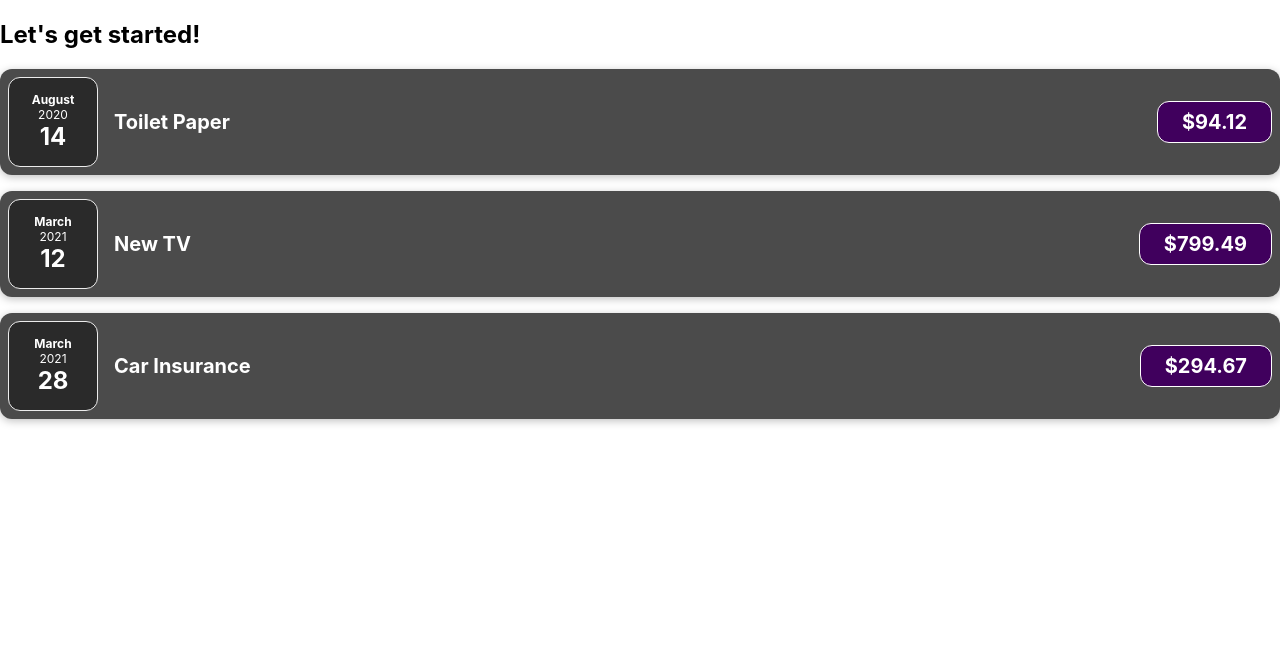
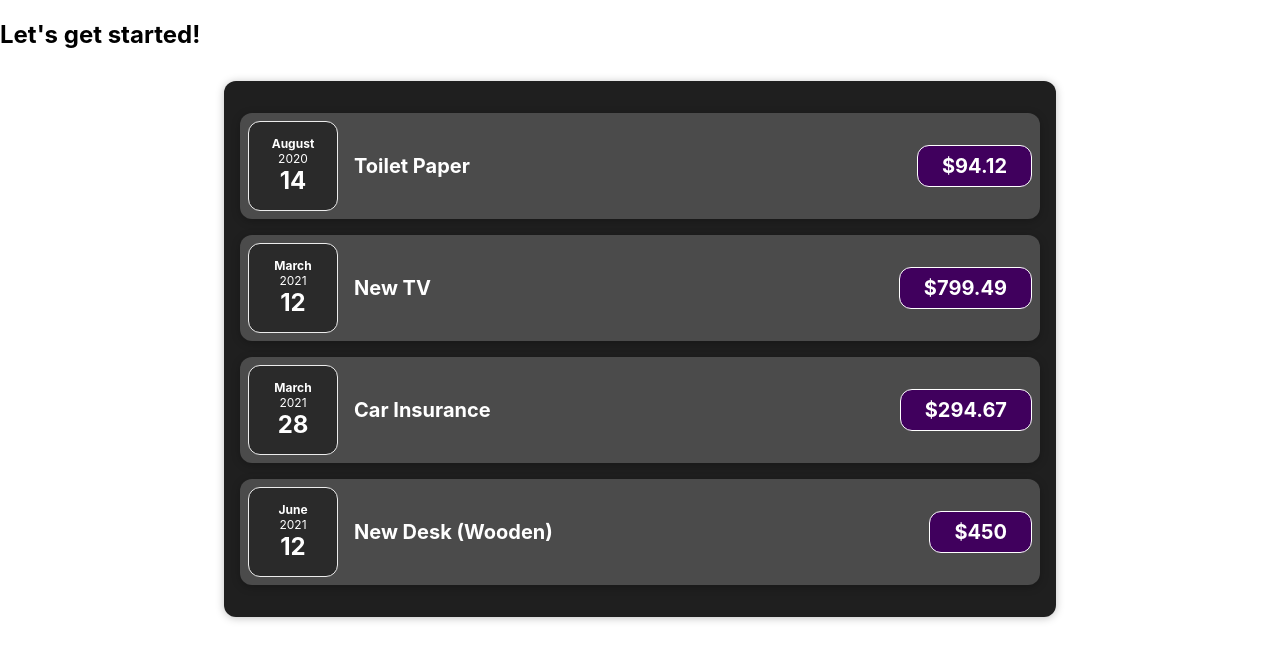
Before and after one commit to JosephCW/react-the-complete-guide, a React (Create React App) app: page / in a window 1280 px wide. Shown: the top 660 px of the page. Built offline with nearby package versions, Linux system fonts and the light colour scheme.

Commit message:
Create component for holding multiple expenses

```diff
--- a/src/App.js
+++ b/src/App.js
@@ -1,4 +1,4 @@
-import ExpenseItem from './components/ExpenseItem';
+import ExpenseList from './components/ExpenseList';
 
 import './App.css';
 
@@ -28,21 +28,7 @@
   return (
     <div>
       <h2>Let's get started!</h2>
-      <ExpenseItem
-        title={expenses[0].title}
-        amount={expenses[0].amount}
-        date={expenses[0].date}
-      ></ExpenseItem>
-      <ExpenseItem
-        title={expenses[1].title}
-        amount={expenses[1].amount}
-        date={expenses[1].date}
-      ></ExpenseItem>
-      <ExpenseItem
-        title={expenses[2].title}
-        amount={expenses[2].amount}
-        date={expenses[2].date}
-      ></ExpenseItem>
+      <ExpenseList expenses={expenses} />
     </div>
 
     // <div className="App">
--- /dev/null
+++ b/src/components/ExpenseList.css
@@ -0,0 +1,9 @@
+.expense-list {
+  padding: 1rem;
+  background-color: rgb(31, 31, 31);
+  margin: 2rem auto;
+  width: 50rem;
+  max-width: 95%;
+  border-radius: 12px;
+  box-shadow: 0 1px 8px rgba(0, 0, 0, 0.25);
+}
--- /dev/null
+++ b/src/components/ExpenseList.js
@@ -0,0 +1,27 @@
+import ExpenseItem from './ExpenseItem';
+
+import './ExpenseList.css';
+
+const buildExpenseItemList = (expenses) => {
+  let expenseList = [];
+  expenses.forEach((expense, index) => {
+    expenseList.push(
+      <ExpenseItem
+        key={index}
+        title={expense.title}
+        amount={expense.amount}
+        date={expense.date}
+      />
+    );
+  });
+
+  return expenseList;
+};
+
+function ExpenseList(props) {
+  return (
+    <div className="expense-list">{buildExpenseItemList(props.expenses)}</div>
+  );
+}
+
+export default ExpenseList;
```
